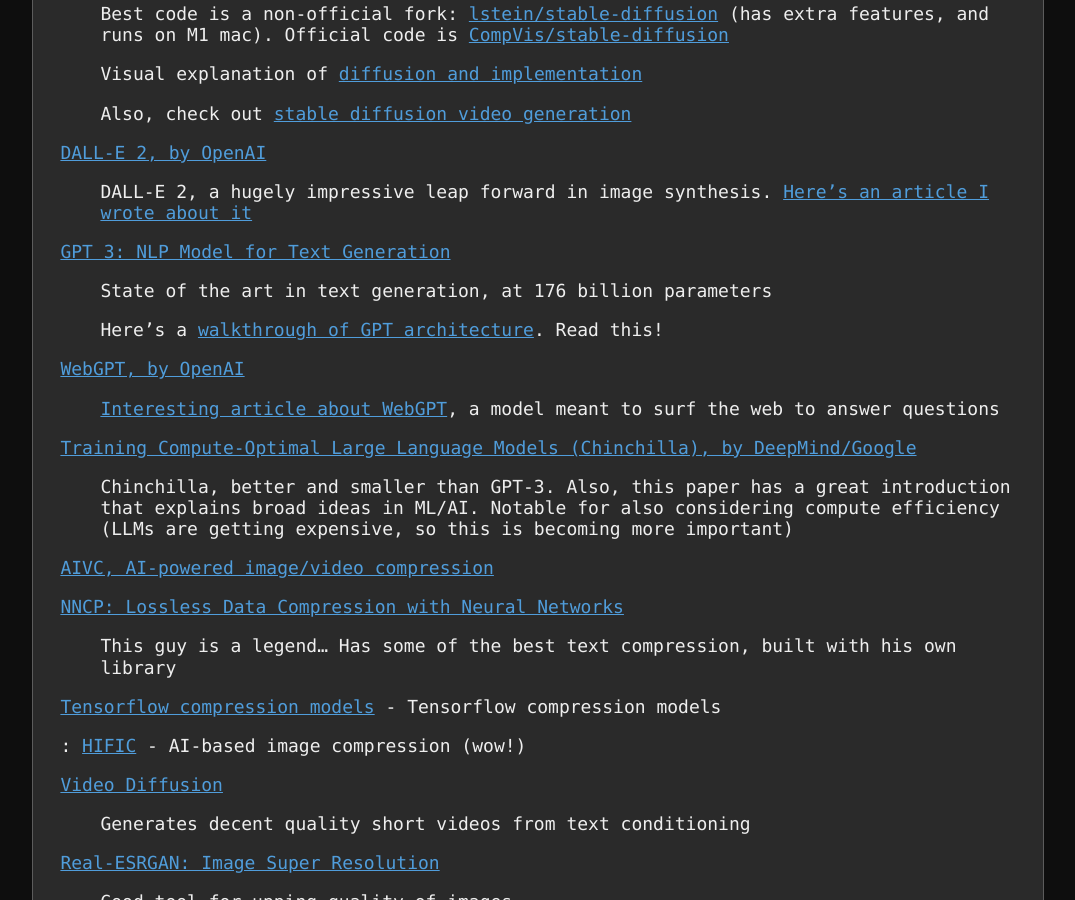
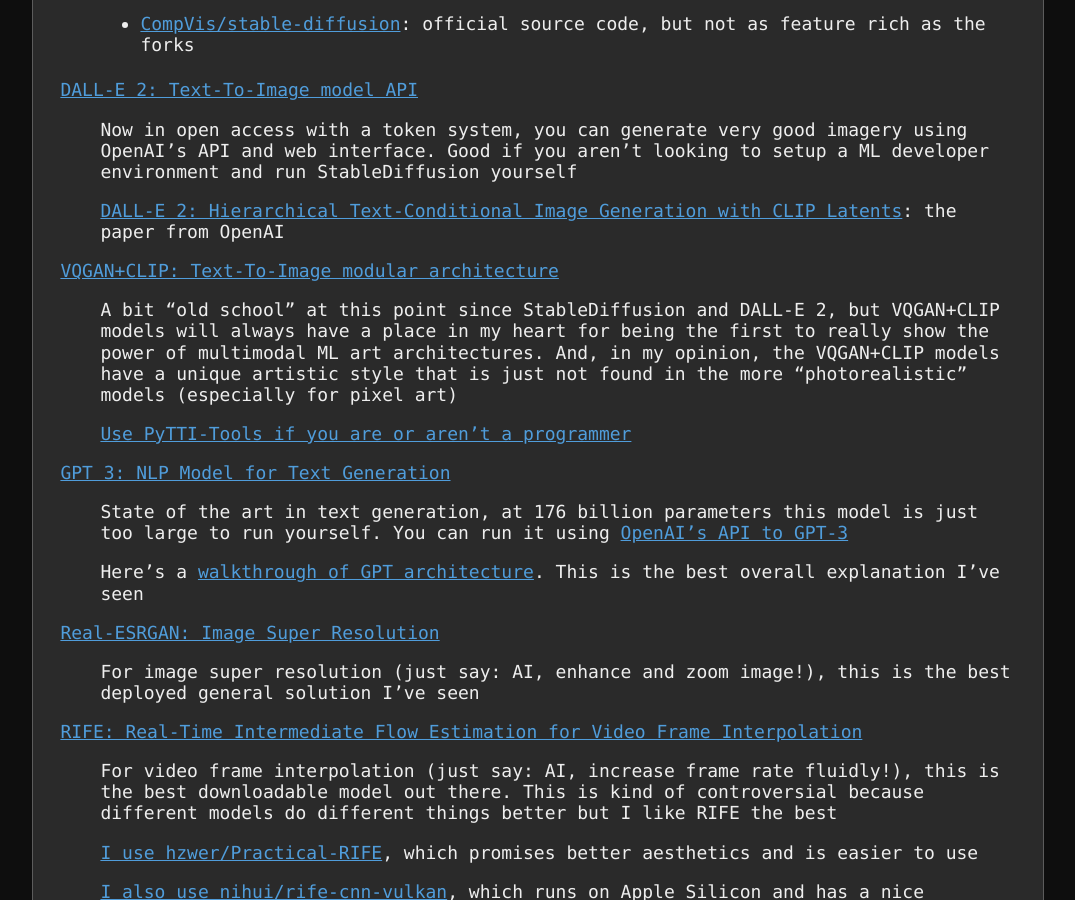
Before and after one commit to cadebrown/old.cade.site, a Jekyll site: the page built from links.md, in a window 1280 px wide and 900 px high, scrolled down 1299 px. Shown: the whole window, without its empty margins (102-1177 px from the left). Built offline with Jekyll 4.4.1, drawn with Linux system fonts in a browser that asks for light colours; nearby versions of some CDN libraries; some of the changed text lies outside the part shown.

Commit message:
CV, and slight rework

```diff
--- a/_layouts/default.html
+++ b/_layouts/default.html
@@ -22,8 +22,8 @@
             <!-- TODO: make a Nx3 grid on mobile -->
             <a href='/'> About</a>
             | <a href='/blog'>Blog</a>
+            | <a href='/links'> Links</a>
             | <a href='/art'> Art</a>
-            | <a href='/links'> Links</a>
             | <a href='/timeline'> Timeline</a>
             | <a href='/archive'> Archive</a>
 
--- a/links.md
+++ b/links.md
@@ -4,67 +4,102 @@
 permalink: /links
 ---
 
-# Useful Tools
+These are links to things I've found on the web. This page is mainly for my reference, to keep track of useful apps, cool papers, and other places on the web that are hard to find again.
 
-[CLIP image retrieval: really good image search that has a better understanding of exact semantics than google](https://rom1504.github.io/clip-retrieval/?back=https%3A%2F%2Fknn5.laion.ai&index=laion5B&useMclip=false&query=polyhedral+art+with+geometric+fractal+patterns)
+# Awesome Apps
 
-: I use this to find "stock images" (of course, check the [dataset terms](https://laion.ai/blog/laion-5b/)) which are good for artistic references
+[CLIP Image Retrieval: semantic image search using AI](https://rom1504.github.io/clip-retrieval/?back=https%3A%2F%2Fknn5.laion.ai&index=laion5B&useMclip=false&query=polyhedral+art+with+geometric+fractal+patterns)
 
+: Useful for finding reference images for art or for searching for specific images that you can't remember the name of (I use it for finding [memes](https://rom1504.github.io/clip-retrieval/?back=https%3A%2F%2Fknn5.laion.ai&index=laion5B&useMclip=false&query=meme+of+a+dog+in+a+bed)).
 
+[pandoc: free document conversion online, no BS](https://pandoc.org/try/)
 
-[pandoc: quickly convert documents between formats (.md, .rst, .pptx, $\LaTeX$, and more)](https://pandoc.org/try/)
+: Useful for quickly converting between markdown, HTML, $\LaTeX$, and other formats in the browser.
 
-: Since I've been using this tool, I just write every document up in markdown and use this when I need to convert it.
+[WolframAlpha: computational knowledge engine (google on steroids)](https://www.wolframalpha.com/)
 
-# Art/Style
+: Understands math, natural language, web queries and more. Seriously just ask it anything. Saves a lot of time and effort instead of having to program and google things.
 
-[coolors.co/](https://coolors.co/) - A color palette generator
+[NumCalc: numerical/scientific web calculator](http://numcalc.com/)
 
-[paletton.com/](https://paletton.com/) - A color palette generator, using mathematical relationships
+: Useful for quick calculating when you need arbitrary precision, symbolic computation, or special functions quickly.
 
-[gaugan.org/gaugan2/](http://gaugan.org/gaugan2/) - GauGAN online application that you can sketch and generate great images from very little information
+# ML/AI Models You Can Use
 
+These are the current "best" models for various tasks that you can actually use in some way right now.
 
-# Math/Programming
+[StableDiffusion: high fidelity Text-To-Image model (open source!)](https://stability.ai/blog/stable-diffusion-announcement)
 
-[numcalc.com/](http://numcalc.com/) - Online numerical calculator, with arbitrary precision and symbolic computation
+: A godsend for generating art, reference images, and anything else you could want. Runs on ~4GB of VRAM and fairly fast too. Check out my [art](/art) page for some examples
 
-[sod.pixlab.io/](https://sod.pixlab.io/) - Embedded computer vision library
+: [High-Resolution Image Synthesis with Latent Diffusion Models (A.K.A. LDM & Stable Diffusion)](https://ommer-lab.com/research/latent-diffusion-models/): Website and paper that gives technical explanations
 
+: If you're a non-programmer, or you just want a simple interface check these out:
+: * [gradio: free and simple StableDiffusion web interface](https://huggingface.co/spaces/stabilityai/stable-diffusion)
+: * [deforum: StableDiffusion colab notebook and resources](https://deforum.github.io/#about)
 
-# Blogs/Websites
+: For actually running the model, there are many forks each with their own features. Here's a short list of ones I've used:
+: * [AUTOMATIC1111/stable-diffusion-webui](https://github.com/AUTOMATIC1111/stable-diffusion-webui)
+: * [invoke-ai/InvokeAI](https://github.com/invoke-ai/InvokeAI)
+: * [CompVis/stable-diffusion](https://github.com/CompVis/stable-diffusion): official source code, but not as feature rich as the forks
 
-[pollylabs.org/](https://pollylabs.org/) - Polyhedral compilation curator
+[DALL-E 2: Text-To-Image model API](https://openai.com/dall-e-2/)
 
-# Slides/Talks
+: Now in open access with a token system, you can generate very good imagery using OpenAI's API and web interface. Good if you aren't looking to setup a ML developer environment and run StableDiffusion yourself
 
-[Polyhedral compilation, great for the diagrams and tiling explanation](https://pliss2019.github.io/albert_cohen_slides.pdf) - polyhedral compilation diagrams and tiling
+: [DALL-E 2: Hierarchical Text-Conditional Image Generation with CLIP Latents](https://cdn.openai.com/papers/dall-e-2.pdf): the paper from OpenAI
 
-# Code/Software
+[VQGAN+CLIP: Text-To-Image modular architecture](https://ljvmiranda921.github.io/notebook/2021/08/11/vqgan-list/)
 
+: A bit "old school" at this point since StableDiffusion and DALL-E 2, but VQGAN+CLIP models will always have a place in my heart for being the first to really show the power of multimodal ML art architectures. And, in my opinion, the VQGAN+CLIP models have a unique artistic style that is just not found in the more "photorealistic" models (especially for pixel art)
 
-[Stable Diffusion, open-source AI image generator](https://stability.ai/blog/stable-diffusion-announcement)
+: [Use PyTTI-Tools if you are or aren't a programmer](https://pytti-tools.github.io/pytti-book/intro.html)
 
-: WOW! Amazing results and freely available code. I'm using this for my personal projects I have in the works
-
-: Best code is a non-official fork: [lstein/stable-diffusion](https://github.com/lstein/stable-diffusion) (has extra features, and runs on M1 mac). Official code is [CompVis/stable-diffusion](https://github.com/CompVis/stable-diffusion)
-
-: Visual explanation of [diffusion and implementation](https://huggingface.co/blog/annotated-diffusion)
-
-: Also, check out [stable diffusion video generation](https://github.com/nateraw/stable-diffusion-videos)
-
-[DALL-E 2, by OpenAI](https://cdn.openai.com/papers/dall-e-2.pdf)
-
-: DALL-E 2, a hugely impressive leap forward in image synthesis. [Here's an article I wrote about it](/2022/dalle2)
 
 [GPT 3: NLP Model for Text Generation](https://en.wikipedia.org/wiki/GPT-3)
 
-: State of the art in text generation, at 176 billion parameters
+: State of the art in text generation, at 176 billion parameters this model is just too large to run yourself. You can run it using [OpenAI's API to GPT-3](https://openai.com/api/)
 
-: Here's a [walkthrough of GPT architecture](https://dugas.ch/artificial_curiosity/GPT_architecture.html). Read this!
+: Here's a [walkthrough of GPT architecture](https://dugas.ch/artificial_curiosity/GPT_architecture.html). This is the best overall explanation I've seen
+
+[Real-ESRGAN: Image Super Resolution](https://github.com/xinntao/Real-ESRGAN)
+
+: For image super resolution (just say: AI, enhance and zoom image!), this is the best deployed general solution I've seen
+
+[RIFE: Real-Time Intermediate Flow Estimation for Video Frame Interpolation](https://github.com/megvii-research/ECCV2022-RIFE)
+
+: For video frame interpolation (just say: AI, increase frame rate fluidly!), this is the best downloadable model out there. This is kind of controversial because different models do different things better but I like RIFE the best
+
+: [I use hzwer/Practical-RIFE](https://github.com/hzwer/Practical-RIFE), which promises better aesthetics and is easier to use
+
+: [I also use nihui/rife-cnn-vulkan](https://github.com/nihui/rife-ncnn-vulkan), which runs on Apple Silicon and has a nice interface (although you'll have to use FFMPEG in addition)
+
+[HIFIC: High-Fidelity Generative Image Compression](https://hific.github.io/)
+
+: This model can be used to get insane results in image compression (much better than JPEG)
+
+: [PyTorch implementation, since TensorFlow is so 2019](https://github.com/Justin-Tan/high-fidelity-generative-compression)
+
+[AIVC: Artificial Intelligence-based Video Coding](https://github.com/Orange-OpenSource/AIVC)
+
+: Although not as much of a upgrade as HIFIC is for images (relative to existing codecs), this is still interesting research as we wait for a superior one to emerge...
+
+: [Check out the interactive slides](https://theoladune.github.io/AIVC-Seminar/)
+
+[NNCP: Lossless Data Compression with Neural Networks](https://bellard.org/nncp/)
+
+: Neural networks typically aren't easily made into lossless compressors, but this implementation gives state-of-the-art results (albeit with slow compression speed) for text compression
 
 
-[WebGPT, by OpenAI](https://openai.com/blog/webgpt/)
+# ML/AI Research Papers/Models
+
+[ACT-1: Transformer for Actions](https://www.adept.ai/act)
+
+: A very ambitious research/product that aims to create a transformer that "can do anything a human can do in front of a computer"
+
+: This is a first of it's kind that I think will end up being the primary way we interact with computers in the future. Seriously this thing is cool AF!
+
+[WebGPT: Improving the Factual Accuracy of Language Models through Web Browsing](https://openai.com/blog/webgpt/)
 
 : [Interesting article about WebGPT](https://www.infoq.com/news/2022/01/openai-webgpt/), a model meant to surf the web to answer questions
 
@@ -72,47 +107,33 @@
 
 : Chinchilla, better and smaller than GPT-3. Also, this paper has a great introduction that explains broad ideas in ML/AI. Notable for also considering compute efficiency (LLMs are getting expensive, so this is becoming more important)
 
-[AIVC, AI-powered image/video compression](https://theoladune.github.io/AIVC-Seminar/)
+[Video Diffusion Models](https://video-diffusion.github.io/)
 
-[NNCP: Lossless Data Compression with Neural Networks](https://bellard.org/nncp/)
+: Soon-to-be-outdated, but an interesting paper about using diffusion models for video generation
 
-: This guy is a legend... Has some of the best text compression, built with his own library
+[Infinite Nature: Perpetual View Generation of Natural Scenes from a Single Image](https://infinite-nature.github.io/)
 
-[Tensorflow compression models](https://github.com/tensorflow/compression) - Tensorflow compression models
+: Basically an infinite 3D fractal zoom into landscapes, works fairly well
 
-: [HIFIC](https://hific.github.io/) - AI-based image compression (wow!)
 
-[Video Diffusion](https://video-diffusion.github.io/)
+# Software Libraries
 
-: Generates decent quality short videos from text conditioning
+[SOD: An Embedded Computer Vision & Machine Learning Library](https://sod.pixlab.io)
 
-[Real-ESRGAN: Image Super Resolution](https://github.com/xinntao/Real-ESRGAN)
+: Edge computing is awesome! For IoT/embedded needs this is way easier than OpenCV
 
-: Good tool for upping quality of images
 
-[Real-Time Intermediate Flow Estimation for Video Frame Interpolation (RIFE)](https://github.com/hzwer/arXiv2020-RIFE)
+# Color/Art Utilities
 
-: AI-powered video interpolation (i.e. increases frame rate, with fluidity). I personally use this model all the time, and it's great for making videos look smoother or for interpolating between individual frames generated by another AI model to bring coherence
+[coolors.co/](https://coolors.co/) - A color palette generator
 
-: New, practical RIFE promises better subjective results: [Practical-RIFE](https://github.com/hzwer/Practical-RIFE)
+[paletton.com/](https://paletton.com/) - A color palette generator, using mathematical relationships
 
-: I wrote some instructions for setting it up [here](https://gist.github.com/cadebrown/54052d919ae7153eab6c57aeab6f0a36)
+# Talks/Slides
 
-[NVIDIA FastPhotoStyle](https://github.com/NVIDIA/FastPhotoStyle) - Style transfer model for images
+[Polyhedral compilation, great for the diagrams and tiling explanation](https://pliss2019.github.io/albert_cohen_slides.pdf) - polyhedral compilation diagrams and tiling
 
-[GLOVE word embeddings](https://nlp.stanford.edu/projects/glove/) - NLP word encoding method
-
-[NVIDIA AI Denoiser](https://github.com/DeclanRussell/NvidiaAIDenoiser) - Denoising model for images, useful for Blender rendering and restoring low quality videos
-
-[Google: Infinite Nature](https://infinite-nature.github.io/) - AI-powered nature videos, combining a lot of different approaches
-
-[Wikipedia: Database download](https://en.wikipedia.org/wiki/Wikipedia:Database_download) - Wikipedia database dumps (I'm working on a personal project with this...)
-
-[nerdyrodent: VQGAN-CLIP](https://github.com/nerdyrodent/VQGAN-CLIP)
-
-: VQGAN+CLIP AI art generation script, for running locally. Very important part of art history
-
-# Datasets
+# Online Datasets
 
 [Vimeo-90k](http://toflow.csail.mit.edu/)
 
@@ -256,18 +271,3 @@
 [LISP 1.5 Programmer's Manual](https://www.softwarepreservation.org/projects/LISP/book/LISP%201.5%20Programmers%20Manual.pdf)
 
 [Structure and Interpretation of Computer Programs](https://en.wikipedia.org/wiki/Structure_and_Interpretation_of_Computer_Programs)
-
-
-# People
-
-[Gregory Croisdale](https://gregory.croisdale.us/)
-
-: A frequent collaborator, we've worked together on [Avocat](https://github.com/utk-pairs/avocat), [CARVE](https://carve.chemicaldevelopment.us/), and many, many, more
-
-[Stan Tomov](http://www.icl.utk.edu/~tomov/)
-
-: My research advisor for ~2 years at ICL, who researches linear algebra and GPU computing
-
-[Paul Zimmerman](https://en.wikipedia.org/wiki/Paul_Zimmermann_(mathematician))
-
-: MPFR author, also the author of Modern Computer Arithmetic (a very very useful book). Also part of the team that factored [RSA 240 and 250](https://en.wikipedia.org/wiki/RSA_Factoring_Challenge)
```
Also changed, not shown: other parts of links.md (+21 -27 lines), index.md (+2 -2 lines), 2 other files.
